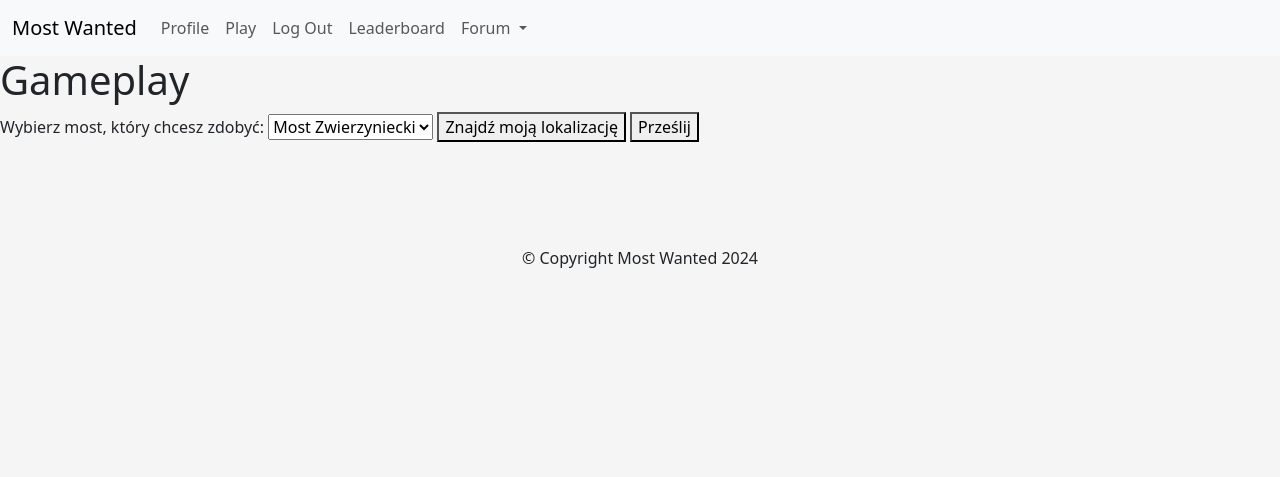
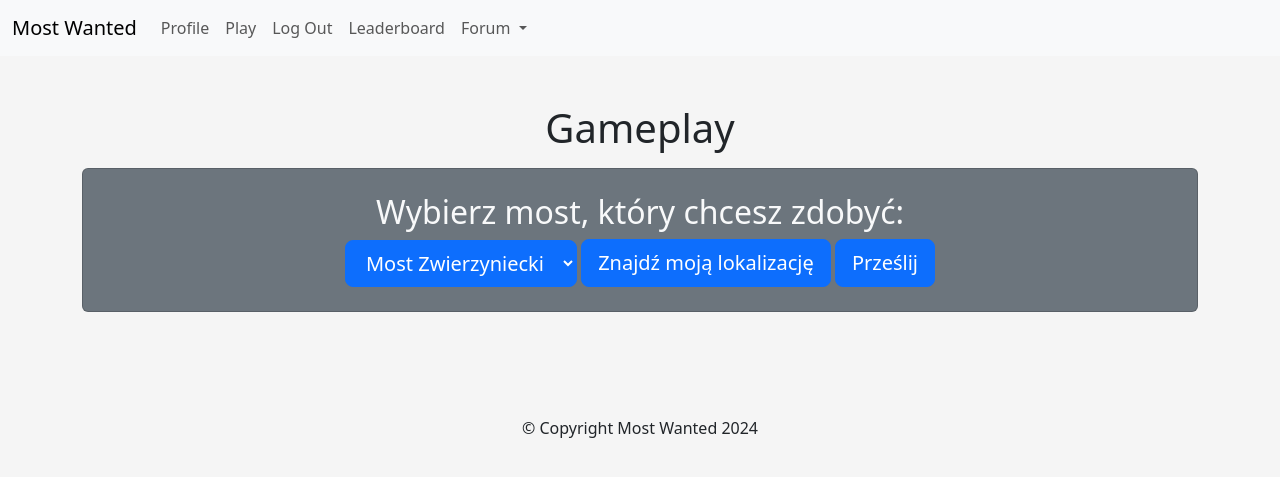
Before and after one commit to GasinskiN/Geocaching_most_wanted, a Flask app: page /gameplay in a window 1280 px wide. Shown: the top 477 px of the page. Run offline with Flask 3, Linux system fonts and the light colour scheme; a user stored in the database is signed in; data comes from the database, SQL or seed files in the repository; some libraries are stand-ins or nearby versions.

Commit message:
Change styling and add rest method to get bridges

```diff
--- a/app/templates/gameplay_page.html
+++ b/app/templates/gameplay_page.html
@@ -1,34 +1,53 @@
 {% include 'partials/header.html' %}
-
+<div class="container-sm text-center mt-5">
     <h1>Gameplay</h1>
+    <div class="bg-secondary text-light card p-4 mt-3">
         <form id="locationForm">
-    <label for="bridgeName">Wybierz most, który chcesz zdobyć:</label>
-    <select id="bridgeName" name="bridgeName" required>
-        {% for bridge in bridges %}
-            <option value="{{ bridge.name }}">{{ bridge.name }}</option>
-        {% endfor %}
+            <label for="bridgeName">
+                <h2>Wybierz most, który chcesz zdobyć:</h2>
+            </label>
+            <div>
+                <select id="bridgeName" name="bridgeName" class="btn btn-lg btn-primary" required>
                 </select>
                 <input type="hidden" id="latitude" name="latitude">
                 <input type="hidden" id="longitude" name="longitude">
-    <button type="button" onclick="getLocation()">Znajdź moją lokalizację</button>
-    <button type="button" onclick="submitForm()">Prześlij</button>
+
+                <button type="button" class=" btn btn-primary btn-lg" onclick="getLocation()">Znajdź moją
+                    lokalizację</button>
+                <button type="button" class="btn btn-primary btn-lg" onclick="submitForm()">Prześlij</button>
+            </div>
         </form>
-
-<p id="locationOutput"></p>
-<p id="responseOutput"></p>
+    </div>
+</div>
+<div class="container-sm ">
+    <div class="text-center bg-light mt-3">
+        <h4 id="locationOutput"></h4>
+        <h4 id="responseOutput"></h4>
+    </div>
+</div>
 
 <script>
+
+    // Pobiera wszystkie mosty z bazy danych aby było dostępne w pasku nawigacyjnym
+    $.post("/api/forum/bridges", function (data) {
+        for (const bridge of data) {
+            dropdown = $("<option>", { "value": bridge.name})
+            dropdown.text(bridge.name)
+            $("#bridgeName").append(dropdown)
+        }
+    });
+
     function getLocation() {
         if (navigator.geolocation) {
-            navigator.geolocation.getCurrentPosition(function(position) {
+            navigator.geolocation.getCurrentPosition(function (position) {
                 var lat = position.coords.latitude;
                 var lon = position.coords.longitude;
                 document.getElementById('latitude').value = lat;
                 document.getElementById('longitude').value = lon;
                 document.getElementById('locationOutput').innerText = "Szerokość geograficzna: " + lat + ", Długość geograficzna: " + lon;
-            }, function(error) {
+            }, function (error) {
                 var errorMessage;
-                switch(error.code) {
+                switch (error.code) {
                     case error.PERMISSION_DENIED:
                         errorMessage = "Użytkownik odmówił zgody na geolokalizację.";
                         break;
@@ -69,7 +88,7 @@
             .then(data => {
                 if (data.status === 'success') {
                     document.getElementById('responseOutput').innerText = "Most zdobyty!";
-                window.location.href = '/profile'; // Redirect to profile page
+                    window.location.href = '/profile';
                 } else {
                     document.getElementById('responseOutput').innerText = data.error;
                 }
```
Lines whose indentation alone changed are shown as unchanged.
